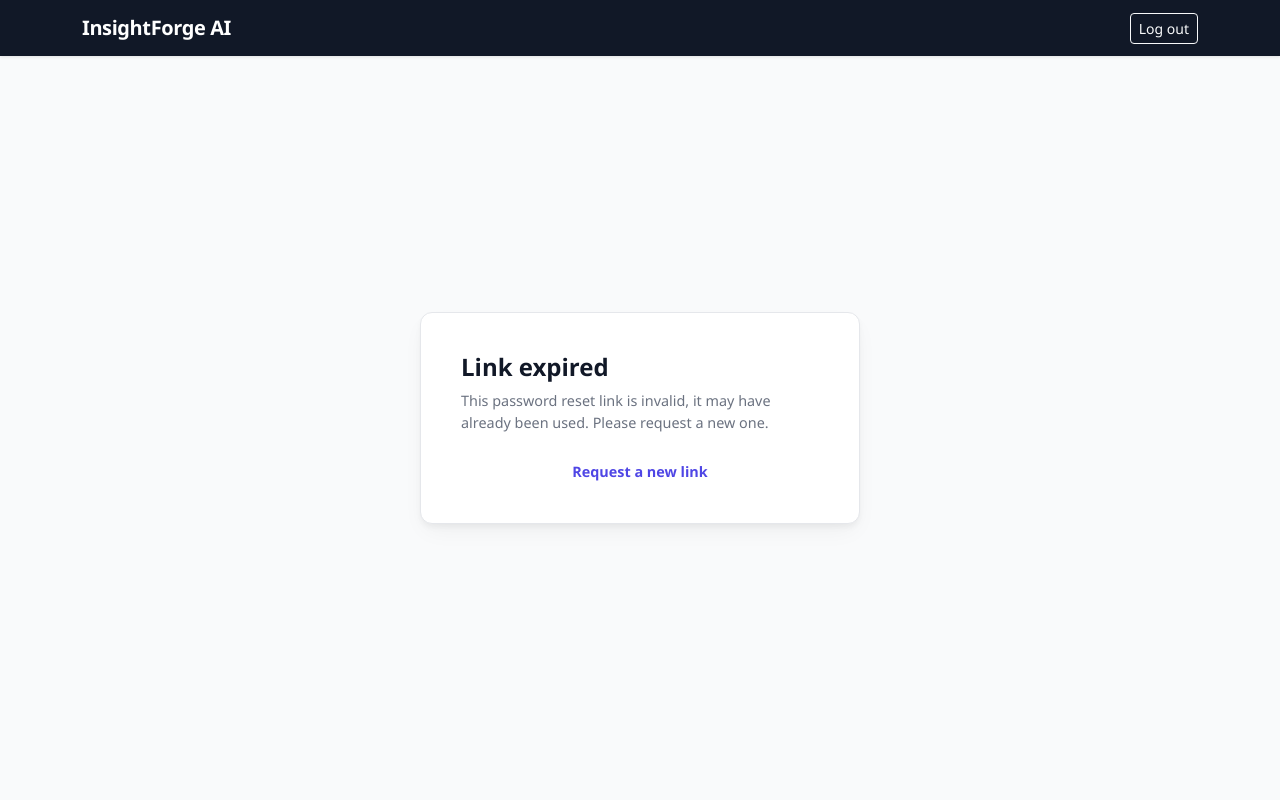
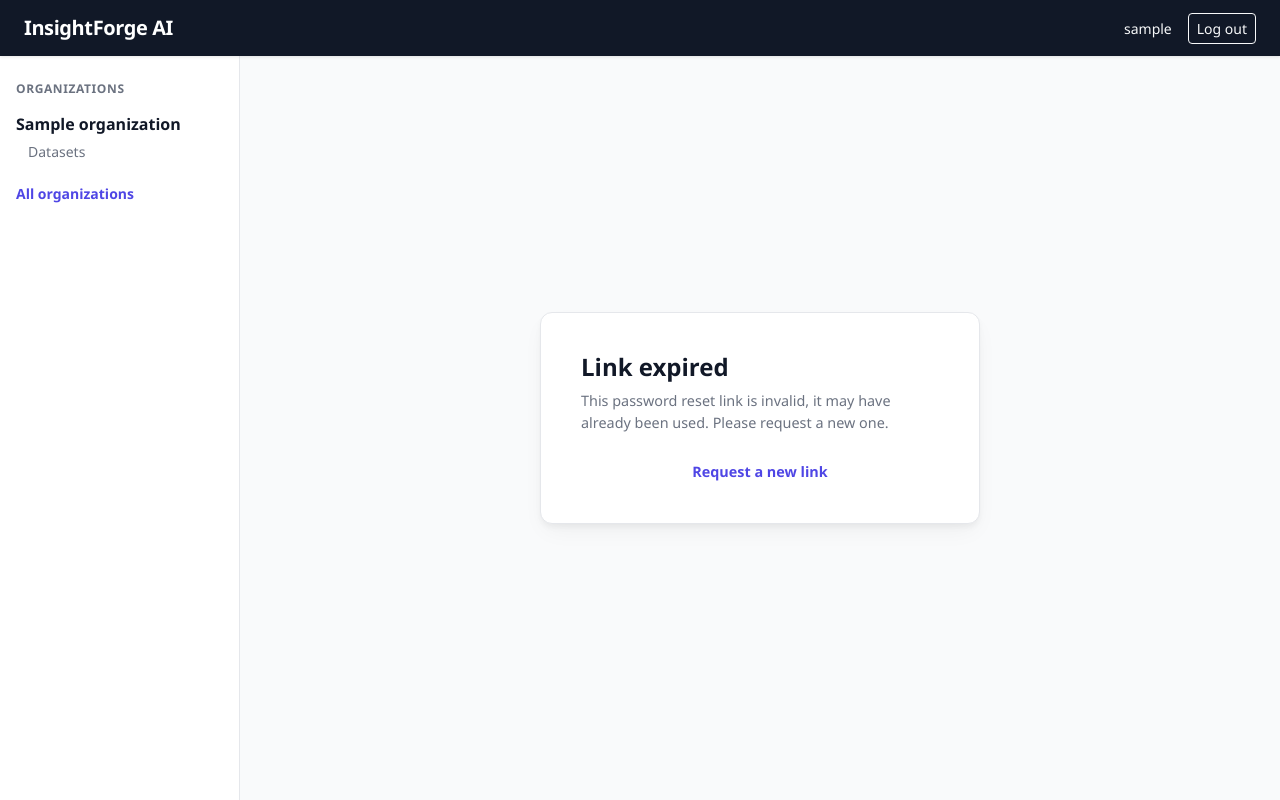
Before and after one commit to prabingupta/InsightForgeAI, a Django app: page /accounts/reset/1/1/ in a window 1280 px wide. Run offline with Django 4.2, Linux system fonts and the light colour scheme; a user stored in the database is signed in; tables that the repository leaves empty hold one stand-in row (values such as "Sample post"); some libraries are stand-ins or nearby versions.

Commit message:
feat: add app layout with sidebar, landing redirects, and fix silent login failure
Adds a sidebar listing only the organizations the user belongs to, the
username in the top bar, and a root URL. Login and registration now
land on the organizations page instead of a placeholder.

Fixes a bug where a wrong password reloaded the login form with no
message, because non-field errors were never rendered.

Removes Owner from the invite form: an organization has one owner,
and an admin could previously mint additional owners. The form choice
list rejects it server-side as well, so a raw POST cannot bypass it.

```diff
--- a/apps/accounts/views.py
+++ b/apps/accounts/views.py
@@ -18,7 +18,7 @@ class StyledAuthenticationForm(AuthenticationForm):
 class RegisterView(CreateView):
     form_class = RegistrationForm
     template_name = 'accounts/register.html'
-    success_url = reverse_lazy('accounts:login')
+    success_url = reverse_lazy('organizations:list')
 
     def form_valid(self, form):
         response = super().form_valid(form)
--- /dev/null
+++ b/apps/core/context_processors.py
@@ -0,0 +1,10 @@
+from apps.organizations.models import Organization
+
+
+def sidebar_organizations(request) -> dict:
+    if not request.user.is_authenticated:
+        return {'sidebar_organizations': []}
+    organizations = Organization.objects.filter(
+        memberships__user=request.user
+    ).order_by('name')
+    return {'sidebar_organizations': organizations}
--- a/config/settings.py
+++ b/config/settings.py
@@ -73,6 +73,7 @@ TEMPLATES = [
                 'django.template.context_processors.request',
                 'django.contrib.auth.context_processors.auth',
                 'django.contrib.messages.context_processors.messages',
+                'apps.core.context_processors.sidebar_organizations',
             ],
         },
     },
@@ -147,7 +148,7 @@ MEDIA_URL = 'media/'
 MEDIA_ROOT = BASE_DIR / 'media'
 
 
-LOGIN_REDIRECT_URL = 'accounts:login'
+LOGIN_REDIRECT_URL = 'organizations:list'
 LOGOUT_REDIRECT_URL = 'accounts:login'
 LOGIN_URL = 'accounts:login'
 
--- a/config/urls.py
+++ b/config/urls.py
@@ -18,8 +18,10 @@ from django.contrib import admin
 from django.conf import settings
 from django.conf.urls.static import static
 from django.urls import path, include
+from django.views.generic import RedirectView
 
 urlpatterns = [
+    path('', RedirectView.as_view(pattern_name='organizations:list'), name='home'),
     path('admin/', admin.site.urls),
     path('accounts/', include('apps.accounts.urls')),
     path('organizations/', include('apps.organizations.urls')),
--- a/static/css/main.css
+++ b/static/css/main.css
@@ -122,3 +122,73 @@ body {
     padding: 1.25rem;
     height: 100%;
 }
+
+.app-shell {
+    display: flex;
+    min-height: calc(100vh - 56px);
+}
+
+.app-sidebar {
+    width: 240px;
+    flex-shrink: 0;
+    background: #ffffff;
+    border-right: 1px solid var(--brand-border);
+    padding: 1.5rem 1rem;
+}
+
+.sidebar-heading {
+    font-size: 0.75rem;
+    font-weight: 700;
+    text-transform: uppercase;
+    letter-spacing: 0.05em;
+    color: var(--brand-gray);
+    margin-bottom: 0.75rem;
+}
+
+.sidebar-org {
+    margin-bottom: 0.75rem;
+}
+
+.sidebar-org a,
+.sidebar-all {
+    display: block;
+    color: var(--brand-dark);
+    text-decoration: none;
+    font-weight: 600;
+    padding: 0.15rem 0;
+}
+
+.sidebar-org a:hover,
+.sidebar-all:hover {
+    color: var(--brand-primary);
+}
+
+.sidebar-org .sidebar-sub {
+    font-weight: 400;
+    font-size: 0.875rem;
+    color: var(--brand-gray);
+    padding-left: 0.75rem;
+}
+
+.sidebar-all {
+    margin-top: 1rem;
+    font-size: 0.875rem;
+    color: var(--brand-primary);
+}
+
+.app-content {
+    flex: 1;
+    min-width: 0;
+}
+
+@media (max-width: 768px) {
+    .app-shell {
+        flex-direction: column;
+    }
+
+    .app-sidebar {
+        width: 100%;
+        border-right: none;
+        border-bottom: 1px solid var(--brand-border);
+    }
+}
--- a/templates/accounts/login.html
+++ b/templates/accounts/login.html
@@ -7,6 +7,11 @@
         <p class="auth-subtitle">Log in to your InsightForge AI account</p>
         <form method="post" novalidate>
             {% csrf_token %}
+            {% if form.non_field_errors %}
+                <div class="alert alert-danger" role="alert">
+                    {% for error in form.non_field_errors %}{{ error }}{% endfor %}
+                </div>
+            {% endif %}
             {% for field in form %}
                 <div class="mb-3">
                     <label for="{{ field.id_for_label }}" class="form-label">{{ field.label }}</label>
--- a/templates/base.html
+++ b/templates/base.html
@@ -10,30 +10,52 @@
 </head>
 <body>
     <nav class="navbar navbar-expand-lg navbar-dark">
-        <div class="container d-flex justify-content-between align-items-center">
+        <div class="container-fluid px-4 d-flex justify-content-between align-items-center">
             <a class="navbar-brand mb-0" href="/">InsightForge AI</a>
             {% if user.is_authenticated %}
+                <div class="d-flex align-items-center gap-3">
+                    <span class="text-light small">{{ user.username }}</span>
                     <form method="post" action="{% url 'accounts:logout' %}" class="mb-0">
                         {% csrf_token %}
                         <button type="submit" class="btn btn-outline-light btn-sm">Log out</button>
                     </form>
+                </div>
             {% endif %}
         </div>
     </nav>
 
-    <div class="container">
+    <div class="app-shell">
+        {% if user.is_authenticated %}
+            <aside class="app-sidebar" aria-label="Main navigation">
+                <p class="sidebar-heading">Organizations</p>
+                <ul class="list-unstyled mb-0">
+                    {% for org in sidebar_organizations %}
+                        <li class="sidebar-org">
+                            <a href="{% url 'organizations:detail' slug=org.slug %}">{{ org.name }}</a>
+                            <a class="sidebar-sub" href="{% url 'datasets:list' org_slug=org.slug %}">Datasets</a>
+                        </li>
+                    {% empty %}
+                        <li class="text-muted small">No organizations yet.</li>
+                    {% endfor %}
+                </ul>
+                <a href="{% url 'organizations:list' %}" class="sidebar-all">All organizations</a>
+            </aside>
+        {% endif %}
+
+        <main class="app-content">
+            <div class="container-fluid px-4">
                 {% if messages %}
                     <div class="mt-4">
                         {% for message in messages %}
-                    <div class="alert alert-{{ message.tags }}" role="alert">
-                        {{ message }}
-                    </div>
+                            <div class="alert alert-{{ message.tags }}" role="alert">{{ message }}</div>
                         {% endfor %}
                     </div>
                 {% endif %}
 
                 {% block content %}{% endblock %}
             </div>
+        </main>
+    </div>
 
     <script src="{% static 'vendor/bootstrap/js/bootstrap.bundle.min.js' %}"></script>
 </body>
```
Also changed, not shown: apps/accounts/test_views.py (added, +43 -0 lines), apps/core/test_layout.py (added, +33 -0 lines), apps/organizations/forms.py (+6 -1 lines), apps/organizations/test_views.py (added, +40 -0 lines). Lines whose indentation alone changed are shown as unchanged.
